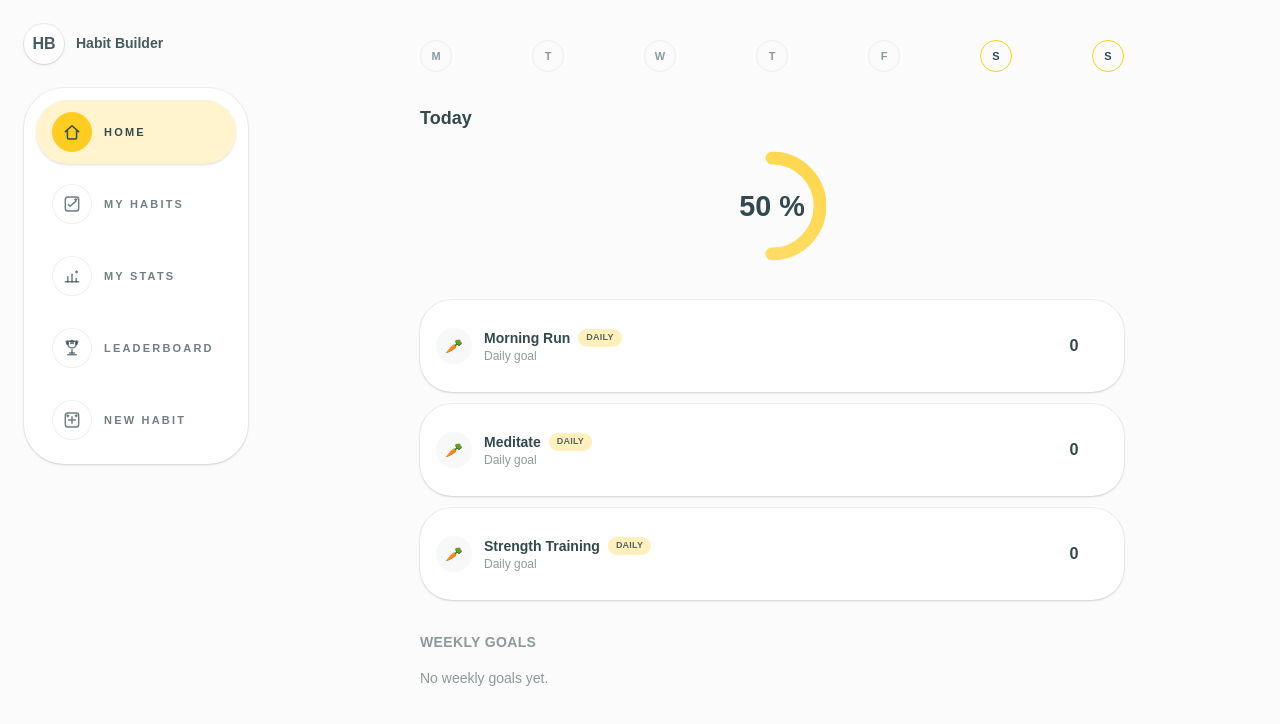
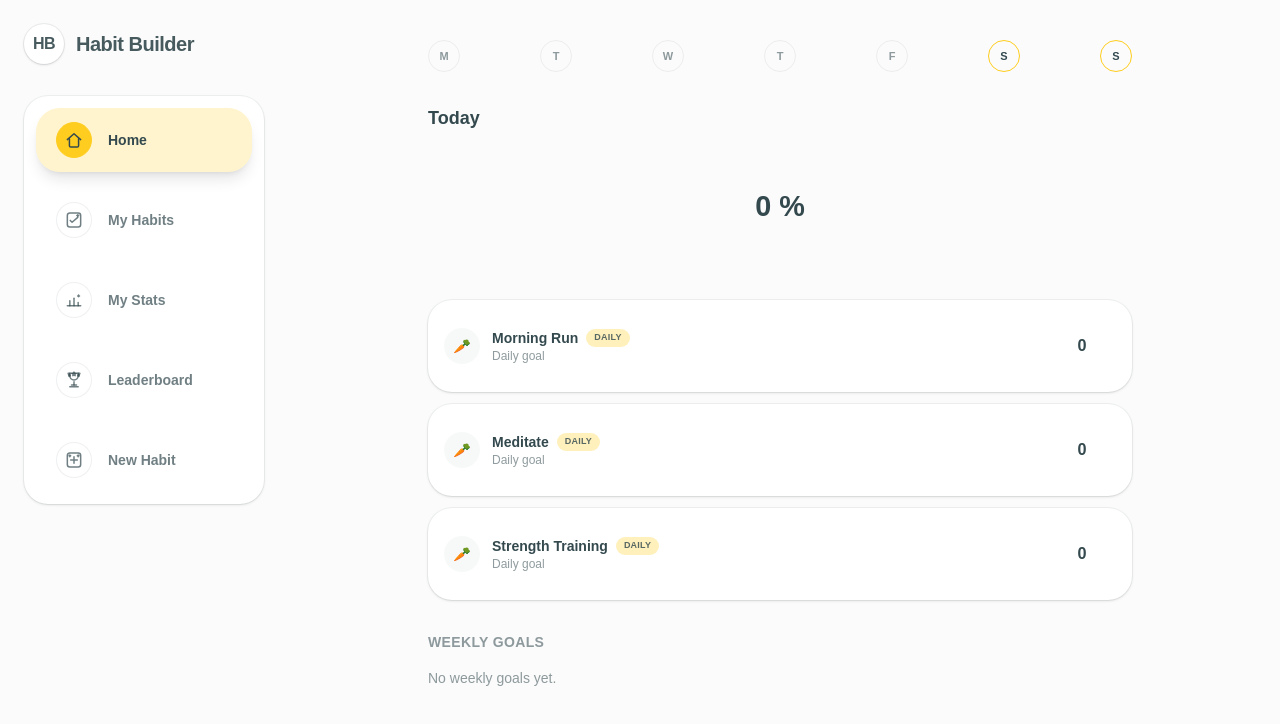
Before and after one commit to JoaquinManchenoP/Habit-Builder, a Next.js app: page /home in a window 1280 px wide. Shown: the top 724 px of the page. Built offline with nearby package versions, Linux system fonts and the light colour scheme; a web font is replaced by a local one.

Commit message:
changed the look of the navigation component and made small visual improvements

```diff
--- a/app/components/HabitCard/HabitCard.jsx
+++ b/app/components/HabitCard/HabitCard.jsx
@@ -67,6 +67,10 @@ export default function HabitCard({
   const dailyClampedPercent = !isWeekly
     ? Math.min((dailyCurrentCount / dailyTargetCount) * 100, 100)
     : 0;
+  const dailyProgressShade = !isWeekly
+    ? getWeeklyProgressShade(dailyClampedPercent)
+    : habit.themeColor;
+  const progressShade = isWeekly ? weeklyProgressShade : dailyProgressShade;
   const dailyIsAtTarget = !isWeekly && dailyCurrentCount === dailyTargetCount;
   const isCompletedNow = isWeekly ? isCompletedToday : dailyIsAtTarget;
   const handleDailyCheckIn = () => {
@@ -129,7 +133,7 @@ export default function HabitCard({
             }
           }}
           onClick={handleCardClick}
-          className={`group relative grid h-[370px] w-full min-w-0 grid-rows-[2fr_4fr_4fr] rounded-2xl border border-slate-200 bg-white p-5 pt-3 shadow-md transform origin-center transition
+          className={`group relative grid h-[370px] w-full min-w-0 grid-rows-[2fr_4fr_4fr] rounded-xl border border-slate-200 bg-white p-5 pt-3 shadow-md transform origin-center transition
             max-[360px]:h-auto max-[360px]:min-h-[320px] max-[360px]:w-full max-[360px]:p-4 max-[360px]:pt-1 max-[280px]:h-[370px] max-[280px]:min-h-0 max-[280px]:w-auto max-[280px]:p-5 ${
               isFading
                 ? "pointer-events-none opacity-0 scale-95 transition-all duration-[400ms] ease-out"
@@ -167,7 +171,7 @@ export default function HabitCard({
                     ? {
                         percent: dailyClampedPercent,
                         count: dailyCurrentCount,
-                        shade: habit.themeColor,
+                        shade: dailyProgressShade,
                         showCheckmark: dailyIsAtTarget,
                         onIncrement: handleDailyCheckIn,
                       }
@@ -178,13 +182,13 @@ export default function HabitCard({
                 <MetricsGrid
                   metrics={metrics}
                   consistencyPercent={consistencyPercent}
-                  color={weeklyProgressShade}
+                  color={progressShade}
                 />
               </div>
               <div className="mt-0">
                 <Heatmap
                   days={days}
-                color={weeklyProgressShade}
+                  color={progressShade}
                   activeDays={habit.activeDays}
                   createdAt={habit.createdAt}
                   goalType={habit.goalType}
@@ -193,7 +197,7 @@ export default function HabitCard({
             </div>
           </div>
           {weeklyIsComplete ? (
-            <div className="pointer-events-none absolute inset-0 z-30 rounded-2xl bg-slate-900/30" />
+            <div className="pointer-events-none absolute inset-0 z-30 rounded-xl bg-slate-900/30" />
           ) : null}
           {menuContent}
         </div>
--- a/app/components/HabitCard/components/heatmap/Heatmap.jsx
+++ b/app/components/HabitCard/components/heatmap/Heatmap.jsx
@@ -3,15 +3,15 @@ import MonthLabels from "./MonthLabels";
 import WeekdayLabels from "./WeekdayLabels";
 import { normalizeActiveDays } from "../../../../lib/habitSchedule";
 
-const MEDIUM_DAYS_COUNT = 201;
-const SMALLER_DAYS_COUNT = 124;
-const SMALL_DAYS_COUNT = 222;
-const LARGE_DAYS_COUNT = 124;
+const MEDIUM_DAYS_COUNT = 202;
+const SMALLER_DAYS_COUNT = 125;
+const SMALL_DAYS_COUNT = 223;
+const LARGE_DAYS_COUNT = 125;
 const MEDIUM_SCREEN_QUERY = "(max-width: 1135px)";
 const SMALLER_SCREEN_QUERY = "(max-width: 750px)";
 const SMALL_SCREEN_QUERY = "(max-width: 1247px)";
 const OFF_DAY_COLOR = "rgba(51, 73, 78, 0.35)";
-const MISSED_DAY_COLOR = "#ef4444";
+const MISSED_DAY_COLOR = "#fca5a5";
 
 const toLocalDate = (value) => {
   if (!value) return null;
--- a/app/components/navigation/Navbar.jsx
+++ b/app/components/navigation/Navbar.jsx
@@ -140,14 +140,17 @@ export default function Navbar() {
           ))}
         </nav>
       </header>
-      <aside className="hidden w-56 shrink-0 flex-col gap-6 lg:flex">
-        <Link href="/home" className="flex items-center gap-3 text-sm font-semibold text-slate-800">
-          <span className="grid h-10 w-10 place-items-center rounded-2xl bg-white shadow-sm ring-1 ring-slate-200">
+      <aside className="hidden w-60 shrink-0 flex-col gap-8 lg:flex">
+        <Link
+          href="/home"
+          className="flex items-center gap-3 text-xl font-semibold tracking-tight text-slate-800"
+        >
+          <span className="grid h-10 w-10 place-items-center rounded-xl bg-white shadow-sm ring-1 ring-slate-200">
             <span className="text-base font-bold text-slate-800">HB</span>
           </span>
           <span className="leading-tight">Habit Builder</span>
         </Link>
-        <nav className="flex flex-col gap-2 rounded-3xl bg-white p-3 shadow-sm ring-1 ring-slate-200/70">
+        <nav className="flex flex-col gap-4 rounded-xl bg-white p-3 shadow-sm ring-1 ring-slate-200/70">
           {NAV_ITEMS.map((item) => {
             const isActive = pathname === item.href;
             const Icon = item.icon;
@@ -156,16 +159,16 @@ export default function Navbar() {
                 key={item.href}
                 href={item.href}
                 aria-current={isActive ? "page" : undefined}
-                className={`flex items-center gap-3 rounded-2xl px-4 py-3 text-[11px] font-semibold uppercase tracking-[0.2em] transition ${
+                className={`flex items-center gap-4 rounded-xl px-5 py-3.5 text-sm font-semibold transition ${
                   isActive
-                    ? "bg-amber-100 text-slate-900 shadow-sm"
+                    ? "bg-amber-100 text-slate-900 shadow-lg"
                     : "text-slate-600 hover:bg-slate-100/80 hover:text-slate-900"
                 }`}
               >
                 <span
-                  className={`grid h-10 w-10 place-items-center rounded-2xl border ${
+                  className={`grid h-9 w-9 place-items-center rounded-xl border ${
                     isActive
-                    ? "border-[color:var(--app-accent-dark)] bg-[color:var(--app-accent-dark)] text-slate-900"
+                      ? "border-[color:var(--app-accent-dark)] bg-[color:var(--app-accent-dark)] text-slate-900"
                       : "border-slate-200 bg-white text-slate-600"
                   }`}
                 >
--- a/app/home/components/MainCircularProgress.jsx
+++ b/app/home/components/MainCircularProgress.jsx
@@ -1,18 +1,44 @@
 "use client";
 
+import { useMemo } from "react";
 import CircularProgress from "../../components/HabitCard/components/CircularProgress/CircularProgress";
+import { countCheckInsOnLocalDate } from "../../lib/habitScheduleUtils";
+import { getWeeklyProgressShade } from "../../lib/habitTheme";
 
-export default function MainCircularProgress({ progress }) {
+export default function MainCircularProgress({ todayList }) {
+  const progressPercent = useMemo(() => {
+    const today = new Date();
+    const totals = (todayList || []).reduce(
+      (acc, habit) => {
+        if (habit.goalType !== "daily") return acc;
+        const target = Math.max(0, habit.timesPerDay || 0);
+        if (!target) return acc;
+        const completedToday = countCheckInsOnLocalDate(
+          habit.checkIns || [],
+          today
+        );
+        acc.required += target;
+        acc.completed += Math.min(completedToday, target);
+        return acc;
+      },
+      { required: 0, completed: 0 }
+    );
+    if (totals.required === 0) return 0;
+    return (totals.completed / totals.required) * 100;
+  }, [todayList]);
+  const progressColor = getWeeklyProgressShade(progressPercent);
+
   return (
     <>
       <h1 className="text-lg font-semibold text-slate-900">Today</h1>
       <div className="flex items-center justify-center">
         <div className="mt-6 scale-[1.4] lg:scale-[1.6] md:scale-[1.6] sm:scale-[1.5] min-[1100px]:scale-170">
           <CircularProgress
-            percent={progress.percent}
-            value={progress.percent}
+            percent={progressPercent}
+            value={progressPercent}
             showPercent
-            color={progress.color}
+            color={progressColor}
+            useCompletionColor={false}
           />
         </div>
       </div>
--- a/app/home/components/dailyHabitsSection/DailyHabitCard.jsx
+++ b/app/home/components/dailyHabitsSection/DailyHabitCard.jsx
@@ -5,6 +5,7 @@ import {
   countCheckInsOnLocalDate,
   getLastActiveDailyDate,
 } from "../../../lib/habitScheduleUtils";
+import { getWeeklyProgressShade } from "../../../lib/habitTheme";
 
 const toLocalDate = (value) => {
   if (!value) return null;
@@ -32,12 +33,12 @@ export default function DailyHabitCard({ habit, onIncrement }) {
   );
   const progressPercent = Math.min((todayCount / targetPerDay) * 100, 100);
   const showCheckmark = todayCount === targetPerDay;
-  const color = habit.themeColor || habit.color;
+  const color = getWeeklyProgressShade(progressPercent);
 
   return (
     <div
       onClick={() => onIncrement?.(habit)}
-      className="flex items-center justify-between rounded-2xl bg-white px-4 py-3 shadow-sm ring-1 ring-slate-200/70 transition hover:-translate-y-0.5 hover:shadow-md active:scale-[0.98]"
+      className="flex items-center justify-between rounded-xl bg-white px-4 py-3 shadow-sm ring-1 ring-slate-200/70 transition hover:-translate-y-0.5 hover:shadow-md active:scale-[0.98]"
     >
       <div className="flex min-w-0 flex-1 items-center gap-3">
         <span className="flex h-9 w-9 items-center justify-center rounded-full bg-slate-100 text-sm">
--- a/app/home/components/weekleyhabits section/WeekleyHabitCard.jsx
+++ b/app/home/components/weekleyhabits section/WeekleyHabitCard.jsx
@@ -14,10 +14,10 @@ export default function WeekleyHabitCard({
   return (
     <div
       onClick={() => onIncrement(habit)}
-      className="relative flex items-center justify-between rounded-2xl bg-white px-4 py-3 shadow-sm ring-1 ring-slate-200/70 transition hover:-translate-y-0.5 hover:shadow-md active:scale-[0.98]"
+      className="relative flex items-center justify-between rounded-xl bg-white px-4 py-3 shadow-sm ring-1 ring-slate-200/70 transition hover:-translate-y-0.5 hover:shadow-md active:scale-[0.98]"
     >
       {isCompleteWeek ? (
-        <div className="pointer-events-none absolute inset-0 z-20 rounded-2xl bg-slate-900/30" />
+        <div className="pointer-events-none absolute inset-0 z-20 rounded-xl bg-slate-900/30" />
       ) : null}
       <div className="flex min-w-0 flex-1 items-center gap-3">
         <span className="flex h-9 w-9 items-center justify-center rounded-full bg-slate-100 text-sm">
--- a/app/home/page.js
+++ b/app/home/page.js
@@ -15,14 +15,6 @@ import HomeCalendar from "./components/HomeCalendar";
 
 const WEEK_DAYS = ["M", "T", "W", "T", "F", "S", "S"];
 
-const TODAY_PROGRESS = {
-  percent: 50,
-  label: "Eat vegetables",
-  subtitle: "Goal: 2 servings",
-  color: "#ffcd1f",
-  count: 1,
-};
-
 export default function HomePage() {
   const [todayHabits, setTodayHabits] = useState([]);
   const [weeklyHabits, setWeeklyHabits] = useState([]);
@@ -34,7 +26,7 @@ export default function HomePage() {
       setTodayHabits(
         habits.filter(
           (habit) =>
-            habit.goalType !== "weekly" && isHabitActiveToday(habit, today)
+            habit.goalType === "daily" && isHabitActiveToday(habit, today)
         )
       );
       setWeeklyHabits(habits.filter((habit) => habit.goalType === "weekly"));
@@ -51,7 +43,7 @@ export default function HomePage() {
     setTodayHabits(
       habits.filter(
         (habit) =>
-          habit.goalType !== "weekly" && isHabitActiveToday(habit, today)
+          habit.goalType === "daily" && isHabitActiveToday(habit, today)
       )
     );
     setWeeklyHabits(habits.filter((habit) => habit.goalType === "weekly"));
@@ -83,7 +75,7 @@ export default function HomePage() {
       <div className="mx-auto space-y-8 lg:w-[55vw] md:w-4/6 sm:w-full ">
         <HomeCalendar weekDays={WEEK_DAYS} />
         <div className="space-y-4">
-          <MainCircularProgress progress={TODAY_PROGRESS} />
+          <MainCircularProgress todayList={todayList} />
           <DailyHabitsSection
             todayList={todayList}
             onIncrement={handleDailyIncrement}
```
Lines whose indentation alone changed are shown as unchanged.
